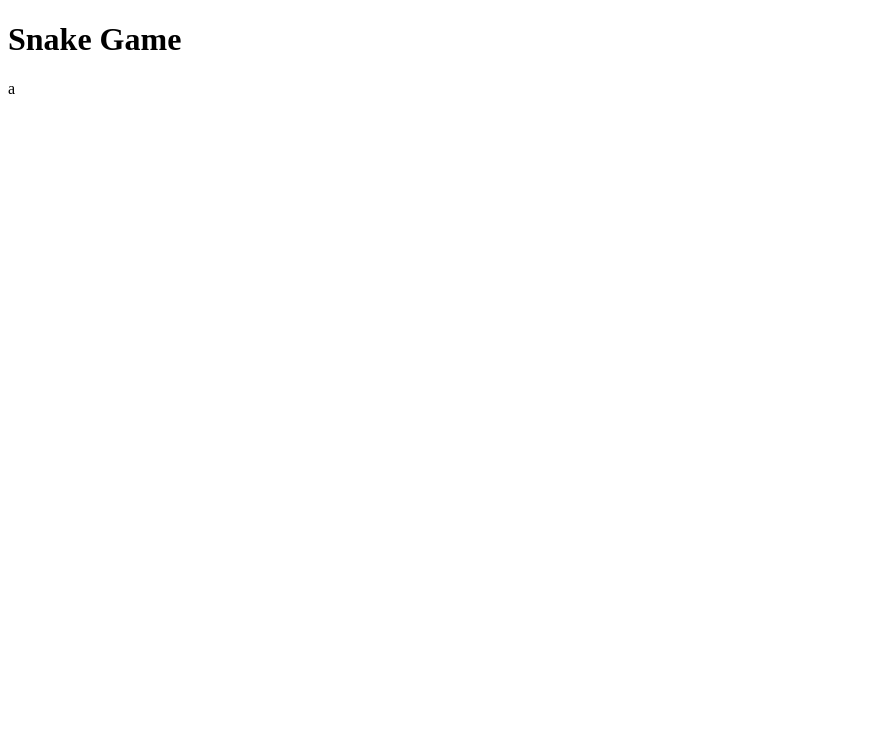
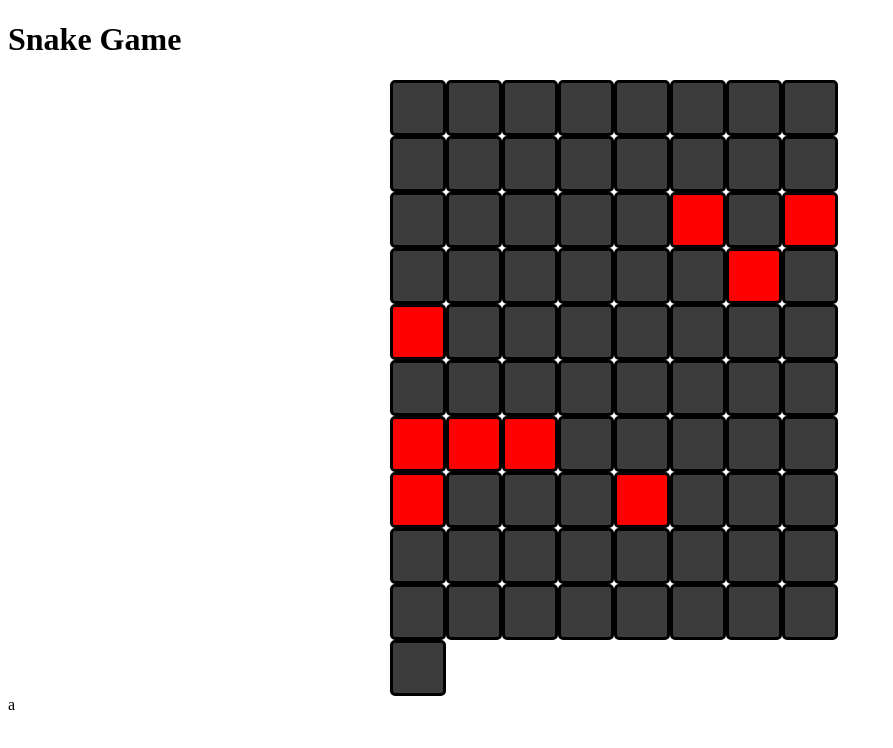
Before and after one commit to UnwieldySalt/learningjs-snake, a plain HTML site: page index.html in a window 1280 px wide. Shown: the whole page, without its empty margins (0-893 px from the left). Drawn offline with Linux system fonts and the light colour scheme; the site is published under a folder, as on GitHub Pages, so addresses that start at the root find nothing.

Commit message:
Update index.html

```diff
--- a/index.html
+++ b/index.html
@@ -4,8 +4,8 @@
     <meta charset="UTF-8">
     <meta name="viewport" content="width=device-width, initial-scale=1.0">
     <title>Document</title>
-    <link rel="stylesheet" type = "text/css" href = "./style.css">
-    <script defer src="/javascript.js"></script>
+    <link rel="stylesheet" type = "text/css" href = "style.css">
+    <script defer src="javascript.js"></script>
 </head>
 <body>
     <h1 onload="drawGrid()">Snake Game</h1>
```
